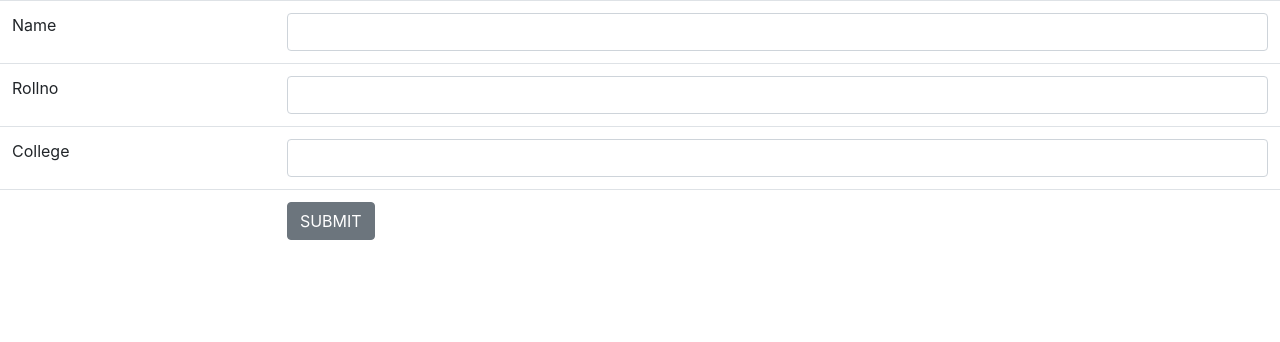
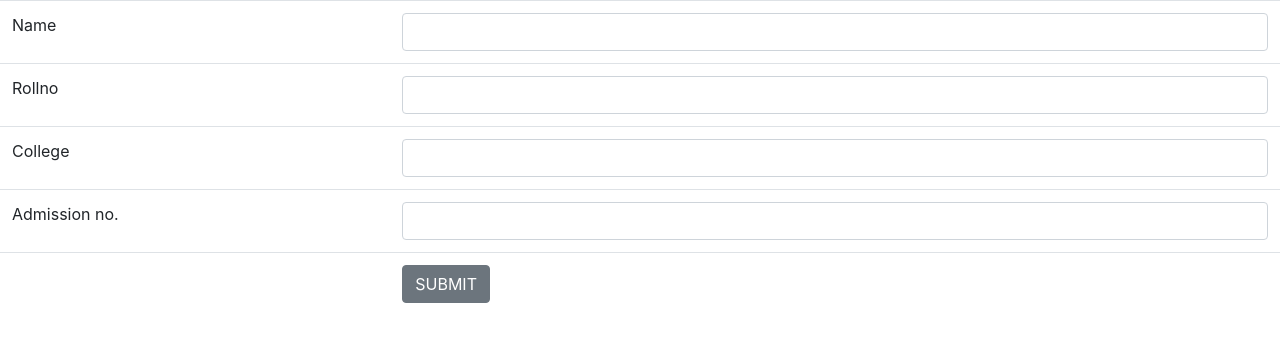
Before and after one commit to Bency2410/student.html, a plain HTML site: page index.html in a window 1280 px wide. Drawn offline with nearby package versions, Linux system fonts and the light colour scheme.

Commit message:
Student UI updated

```diff
--- a/index.html
+++ b/index.html
@@ -17,6 +17,8 @@
     <td><input class="form-control" type="text"></td></tr>
     <tr><td>College</td>
     <td><input class="form-control" type="text"></td></tr>
+    <tr><td>Admission no.</td>
+    <td><input class="form-control" type="text"></td></tr>
     <tr><td></td>
     <td><button class="btn btn-secondary">SUBMIT</button></td></tr>
   </table>
```
